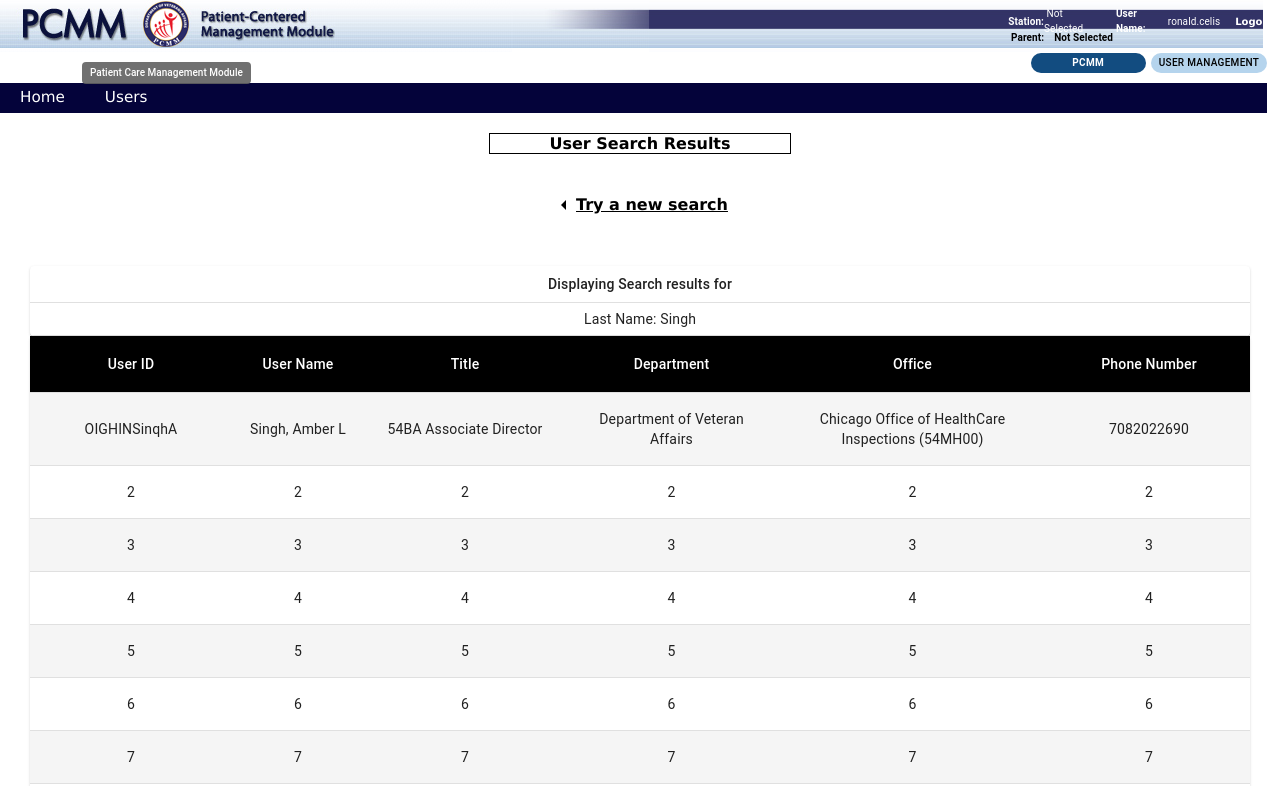
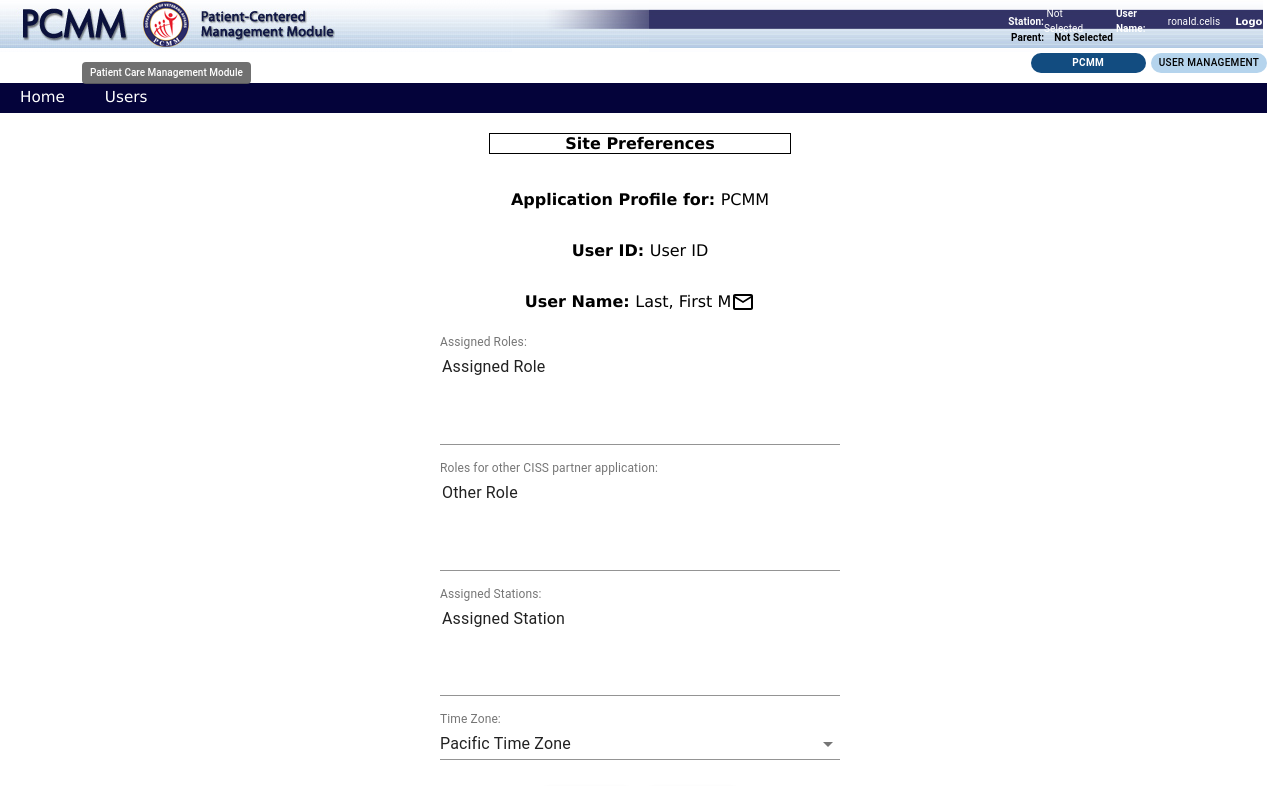
Before and after one commit to phuongflynotes/flymed-cms, a React (Create React App) app: page /UserAdmin in a window 1280 px wide. Shown: the top 786 px of the page. Built offline with nearby package versions, Linux system fonts and the light colour scheme.

Commit message:
New Site Preference Page

```diff
--- a/src/AppRouter.tsx
+++ b/src/AppRouter.tsx
@@ -6,6 +6,7 @@
 import SearchExistingUsers from "./Users/UserManagement/SearchExistingUsers";
 import SearchUsers from "./Users/UserManagement/SearchUsers";
 import SearchResults from "./Users/UserManagement/SearchResults";
+import SitePreferences from "./Users/UserManagement/SitePreferences";
 
 interface routerState {
   url: string;
@@ -20,8 +21,9 @@
         <Switch>
           {/* <Route exact path="/station" component={Station} /> */}
           {/* <Route exact path="/UserAdmin" component={SearchExistingUsers} /> */}
-          <SearchResults />
-          <SearchUsers />
+          {/* <SearchResults /> */}
+          {/* <SearchUsers /> */}
+          <SitePreferences />
         </Switch>
       </Router>
     );
--- /dev/null
+++ b/src/Users/UserManagement/SitePreferences.tsx
@@ -0,0 +1,217 @@
+import React from "react";
+import {
+  createStyles,
+  makeStyles,
+  Theme,
+  Box,
+  InputLabel,
+  FormControl,
+  Select,
+  NativeSelect,
+  Button,
+} from "@material-ui/core";
+import { MailOutline } from "@material-ui/icons/";
+import "../../css/searchuser.css";
+
+const useStyles = makeStyles((theme: Theme) =>
+  createStyles({
+    formControl: {
+      margin: theme.spacing(1),
+      minWidth: 400,
+    },
+    formControlTimeZone: {
+      margin: theme.spacing(1),
+      minWidth: 400,
+    },
+  })
+);
+
+const assignedRole = ["Assigned Role"];
+
+const otherRole = ["Other Role"];
+
+const assignedStation = ["Assigned Station"];
+
+const timeZone = [
+  "Pacific Time Zone",
+  "Mountain Time Zone",
+  "Central Time Zone",
+  "Eastern Time Zone",
+];
+
+const userTemp = ["PCMM", "User ID", "Last, First M"];
+
+function SitePreferences() {
+  const classes = useStyles();
+  const [assignedRoles, setAssignedRoles] = React.useState<string[]>([]);
+  const [otherRoles, setOtherRoles] = React.useState<string[]>([]);
+  const [assignedStations, setAssignedStations] = React.useState<string[]>([]);
+  const [timeZones, setTimeZones] = React.useState<string[]>([]);
+
+  const handleAssignRoles = (event: React.ChangeEvent<{ value: unknown }>) => {
+    const { options } = event.target as HTMLSelectElement;
+    const value: string[] = [];
+    for (let i = 0, l = options.length; i < l; i += 1) {
+      if (options[i].selected) {
+        value.push(options[i].value);
+      }
+    }
+    setAssignedRoles(value);
+  };
+
+  const handleOtherRoles = (event: React.ChangeEvent<{ value: unknown }>) => {
+    const { options } = event.target as HTMLSelectElement;
+    const value: string[] = [];
+    for (let i = 0, l = options.length; i < l; i += 1) {
+      if (options[i].selected) {
+        value.push(options[i].value);
+      }
+    }
+    setOtherRoles(value);
+  };
+
+  const handleAssignedStations = (
+    event: React.ChangeEvent<{ value: unknown }>
+  ) => {
+    const { options } = event.target as HTMLSelectElement;
+    const value: string[] = [];
+    for (let i = 0, l = options.length; i < l; i += 1) {
+      if (options[i].selected) {
+        value.push(options[i].value);
+      }
+    }
+    setAssignedStations(value);
+  };
+
+  const handleTimeZone = (event: React.ChangeEvent<{ value: unknown }>) => {
+    const { options } = event.target as HTMLSelectElement;
+    const value: string[] = [];
+    for (let i = 0, l = options.length; i < l; i += 1) {
+      if (options[i].selected) {
+        value.push(options[i].value);
+      }
+    }
+    setTimeZones(value);
+  };
+
+  return (
+    <React.Fragment>
+      <Box className="container">
+        <h4 className="titleContainer">Site Preferences</h4>
+      </Box>
+      <Box className="container">
+        <p>
+          <b>Application Profile for: </b>
+          {userTemp[0]}
+        </p>
+      </Box>
+      <Box className="container">
+        <p>
+          <b>User ID: </b>
+          {userTemp[1]}
+        </p>
+      </Box>
+      <Box className="container" style={{ alignItems: "center" }}>
+        <p>
+          <b>User Name: </b>
+          {userTemp[2]}
+        </p>
+        <MailOutline />
+      </Box>
+      <Box className="container">
+        <FormControl className={classes.formControl}>
+          <InputLabel shrink>Assigned Roles:</InputLabel>
+          <Select
+            multiple
+            native
+            value={assignedRoles}
+            onChange={handleAssignRoles}
+            inputProps={{
+              id: "select-multiple-native",
+            }}
+          >
+            {assignedRole.map((name) => (
+              <option key={name} value={name}>
+                {name}
+              </option>
+            ))}
+          </Select>
+        </FormControl>
+      </Box>
+      <Box className="container">
+        <FormControl className={classes.formControl}>
+          <InputLabel shrink>
+            Roles for other CISS partner application:
+          </InputLabel>
+          <Select
+            multiple
+            native
+            value={otherRoles}
+            onChange={handleOtherRoles}
+            inputProps={{
+              id: "select-multiple-native",
+            }}
+          >
+            {otherRole.map((name) => (
+              <option key={name} value={name}>
+                {name}
+              </option>
+            ))}
+          </Select>
+        </FormControl>
+      </Box>
+      <Box className="container">
+        <FormControl className={classes.formControl}>
+          <InputLabel shrink>Assigned Stations:</InputLabel>
+          <Select
+            multiple
+            native
+            value={assignedStations}
+            onChange={handleAssignedStations}
+            inputProps={{
+              id: "select-multiple-native",
+            }}
+          >
+            {assignedStation.map((name) => (
+              <option key={name} value={name}>
+                {name}
+              </option>
+            ))}
+          </Select>
+        </FormControl>
+      </Box>
+      <Box className="container">
+        <FormControl className={classes.formControlTimeZone}>
+          <InputLabel>Time Zone:</InputLabel>
+          <NativeSelect
+            value={timeZones}
+            onChange={handleTimeZone}
+            inputProps={{
+              id: "select-multiple-native",
+            }}
+          >
+            {timeZone.map((name) => (
+              <option key={name} value={name}>
+                {name}
+              </option>
+            ))}
+          </NativeSelect>
+        </FormControl>
+      </Box>
+      <Box className="container" style={{ alignItems: "center", margin: 20 }}>
+        <Button variant="contained" color="primary" style={{ marginRight: 20 }}>
+          Submit
+        </Button>
+        <Button variant="contained">Cancel</Button>
+      </Box>
+      <Box>
+        <p>{assignedRoles}</p>
+        <p>{otherRoles}</p>
+        <p>{assignedStations}</p>
+        <p>{timeZones}</p>
+      </Box>
+    </React.Fragment>
+  );
+}
+
+export default SitePreferences;
```
